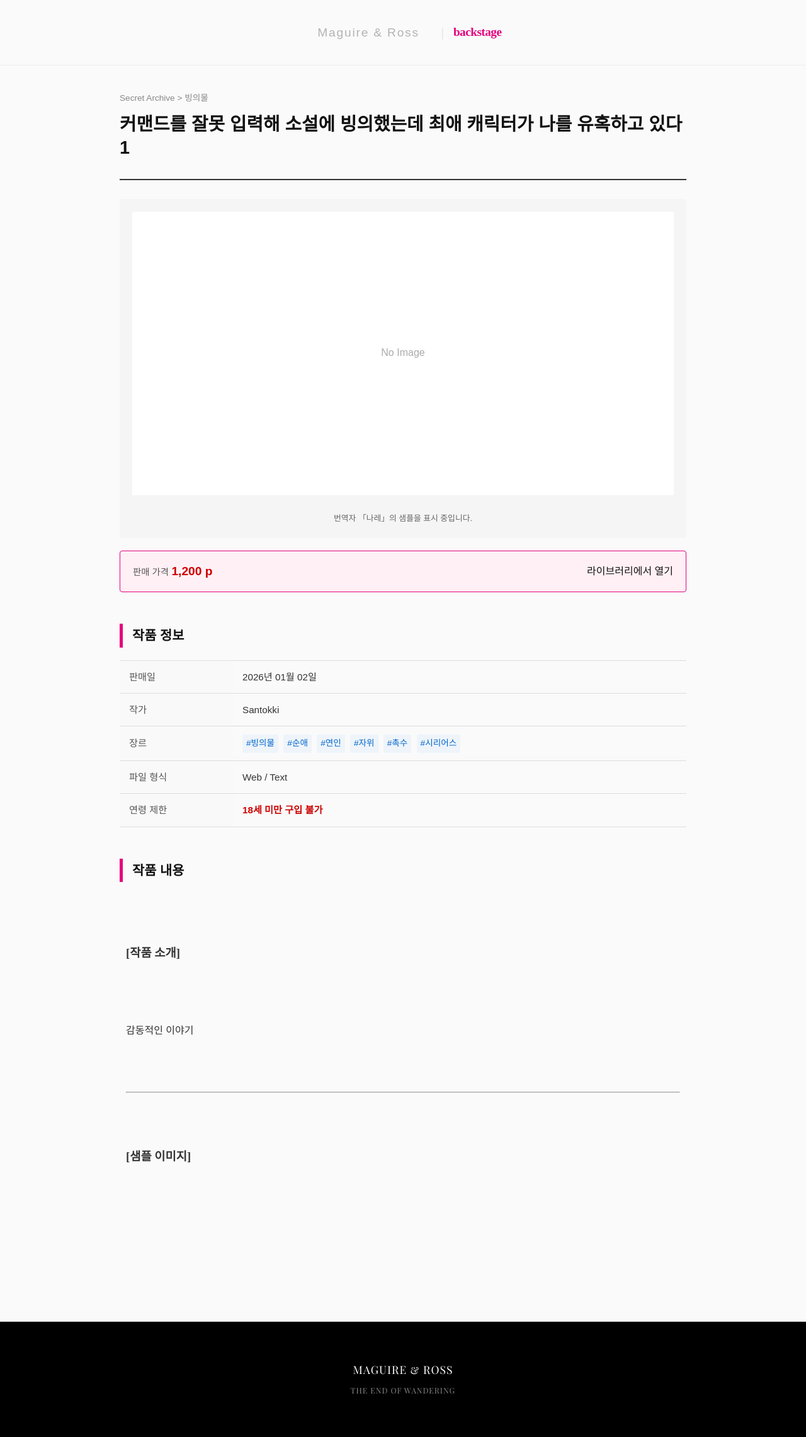
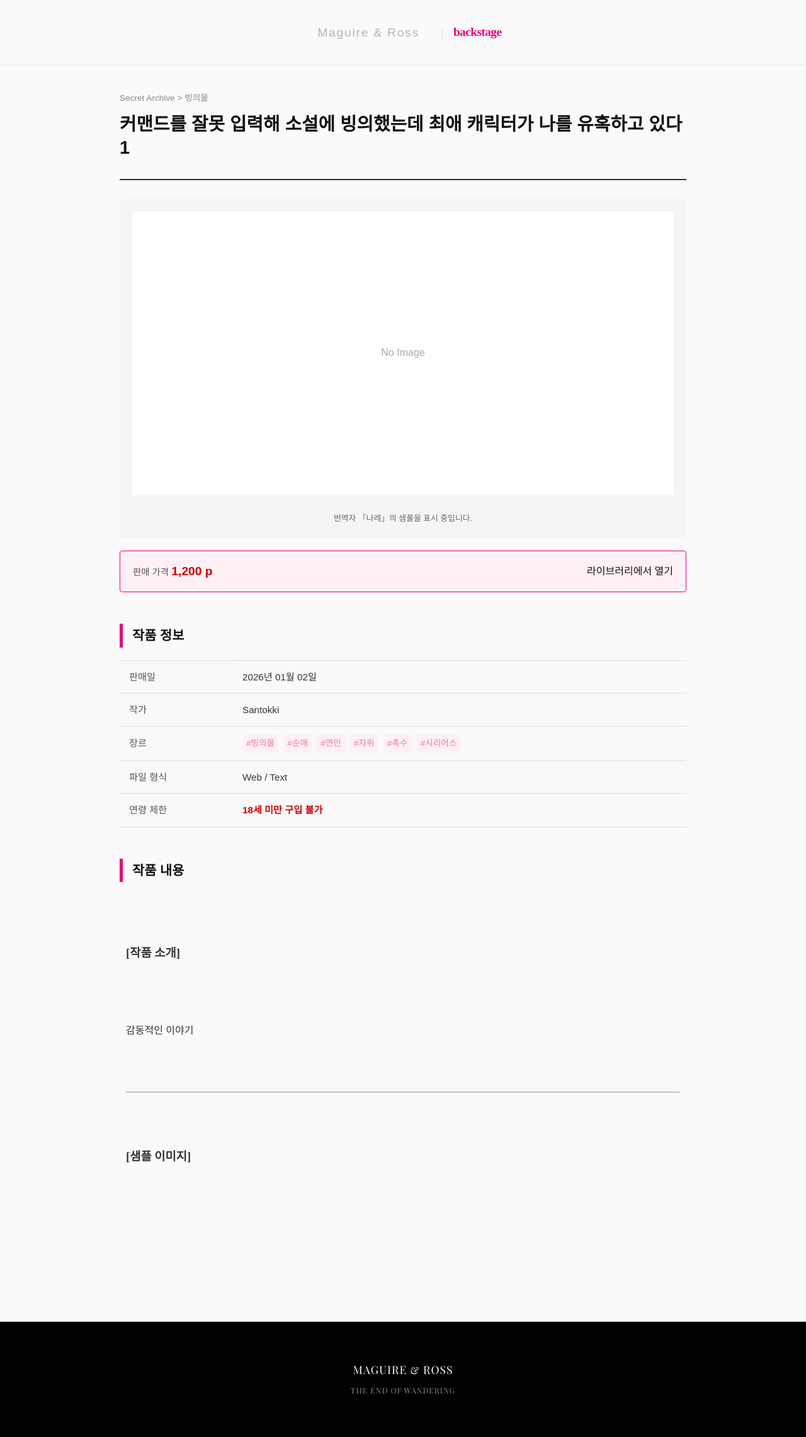
Before and after one commit to narelim/mag-ross-archive, a Jekyll site: the page built from _posts/2026-01-02-hentai-oshicmd-1.md, in a window 1280 px wide. Shown: the whole page at 63% size. Built offline with Jekyll 4.4.1, drawn with Linux system fonts in a browser that asks for light colours; some web fonts are replaced.

Commit message:
Update dl-style.css

```diff
--- a/assets/css/dl-style.css
+++ b/assets/css/dl-style.css
@@ -327,8 +327,8 @@
 }
 .dl-tag-badge {
     display: inline-block;
-    background: #eef4fa;
-    color: #0066cc;
+    background: #FFF0F5;
+    color: #E87A90;
     padding: 2px 6px;
     border-radius: 3px;
     font-size: 0.85rem;
```
